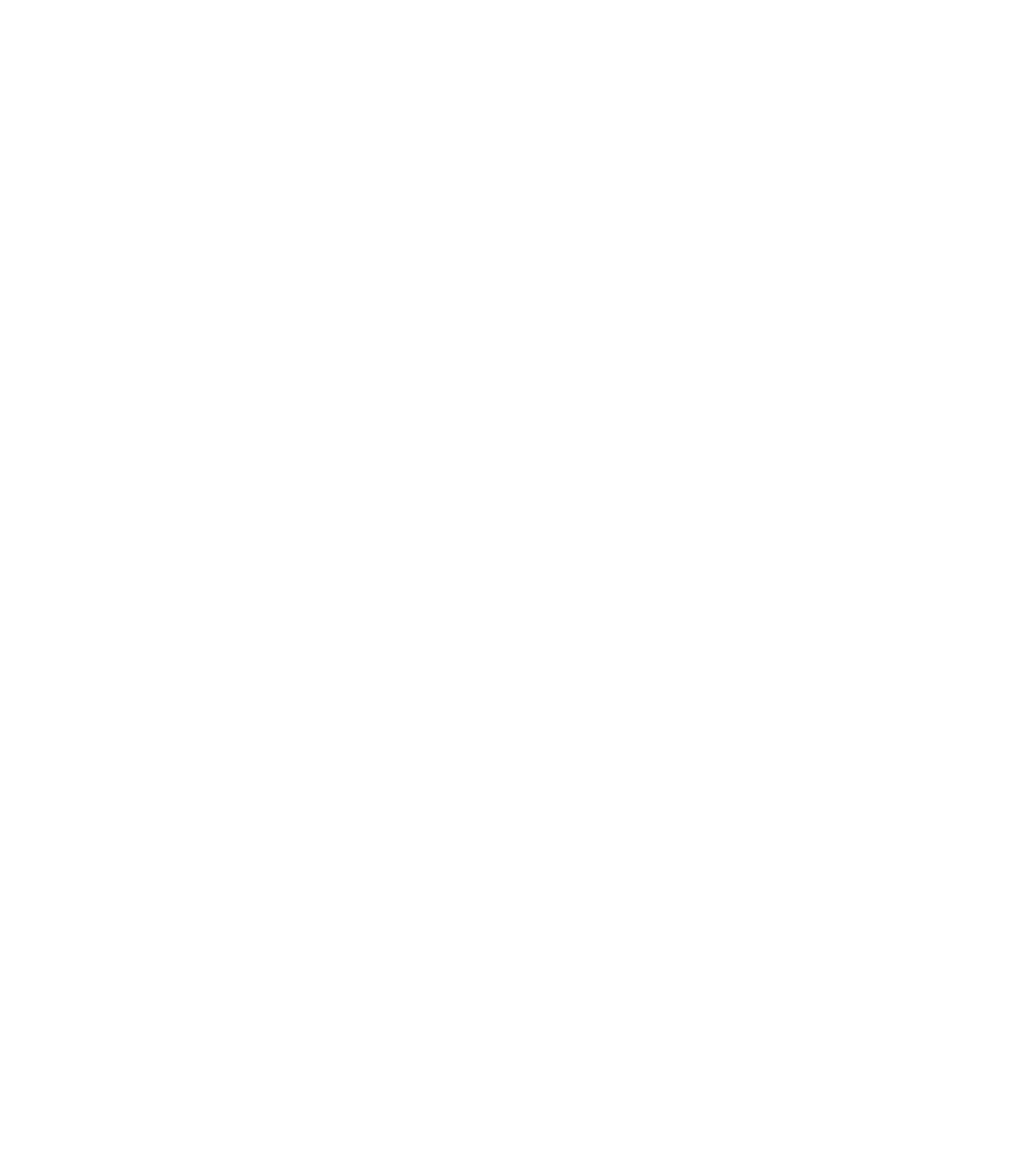
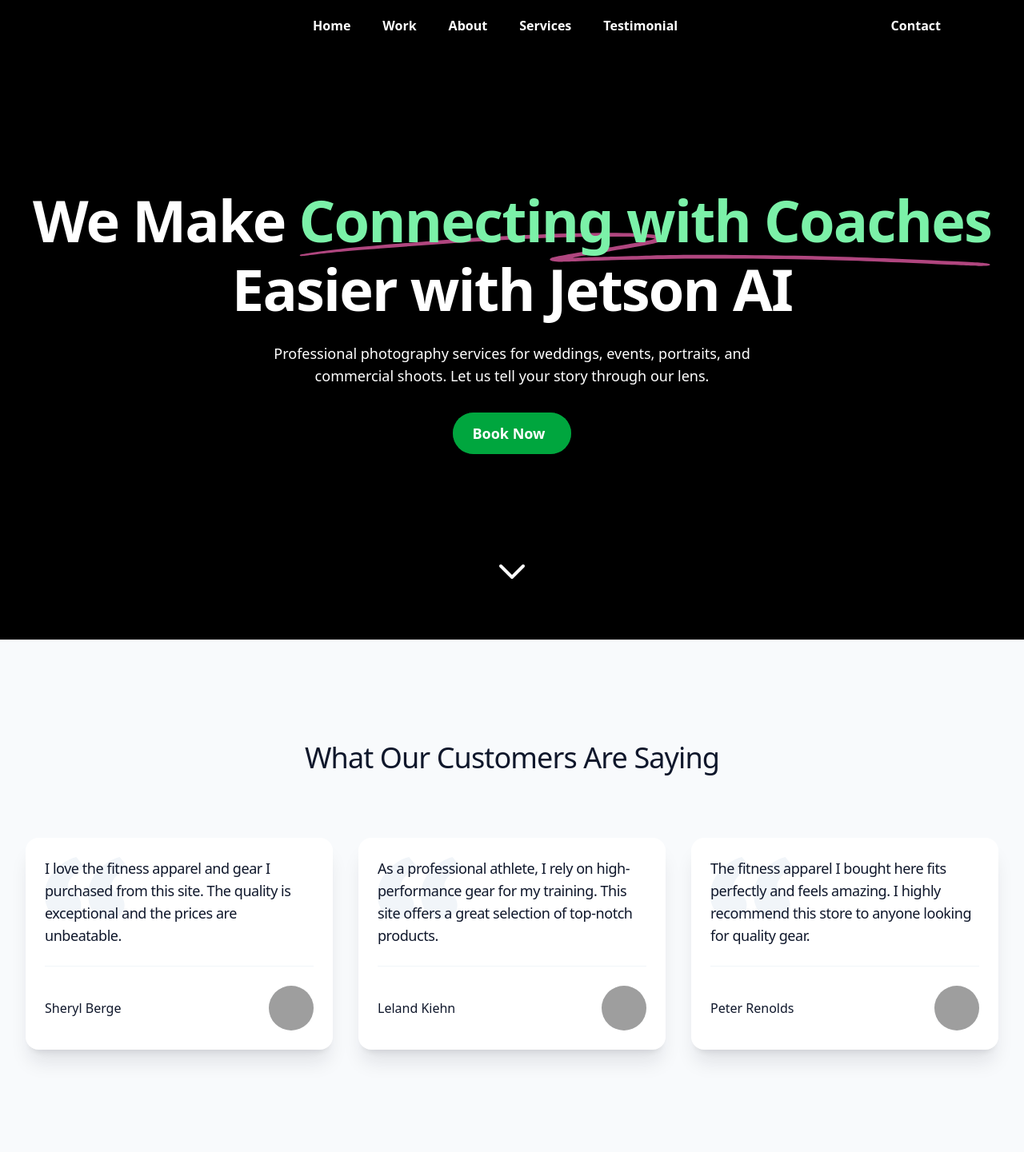
Before and after one commit to AvaisGoopy/practice_project, a PHP site: page / in a window 1280 px wide. Before the commit the page is empty. Shown: the whole page at 80% size. Before the commit the page ends 800 px from the top, so only its background shows below. Run offline with PHP 8.4, Linux system fonts and the light colour scheme; grey boxes are pictures that could not be loaded.

Commit message:
Addded Nav, hero, and testimonial sections

```diff
--- /dev/null
+++ b/components/footer.php
@@ -0,0 +1,2 @@
+</body>
+</html>
--- /dev/null
+++ b/components/header.php
@@ -0,0 +1,10 @@
+<!DOCTYPE html>
+<html lang="en">
+<head>
+    <meta charset="UTF-8">
+    <meta name="viewport" content="width=device-width, initial-scale=1.0">
+    <title>Document</title>
+    <script src="https://cdn.jsdelivr.net/npm/@tailwindcss/browser@4"></script>
+</head>
+<body>
+    <?php include 'components/nav.php'; ?>
--- /dev/null
+++ b/components/nav.php
@@ -0,0 +1,21 @@
+<navbar>
+      <div class='w-full py-3 border-b fixed z-10'>
+
+        <div class='flex justify-between px-20 items-center font-semibold'>
+          <div>
+            <h1 class="text-2xl">LOGO</h1>
+          </div>
+          <div class='flex xl:gap-10 md:gap-8 text-white  gap-2'>
+            <a href="">Home</a>
+            <a href="">Work</a>
+            <a href="">About</a>
+            <a href="">Services</a>
+            <a href="">Testimonial</a>
+          </div>
+          <div>
+            <button class='py-2 px-6 bg-black text-white rounded-3xl font-semibold'>Contact</button>
+          </div>
+        </div>
+
+      </div>
+    </navbar>
--- /dev/null
+++ b/components/testimonials.php
@@ -0,0 +1,85 @@
+<section id="testimonials" aria-label="What our customers are saying" class="bg-slate-50 py-20 sm:py-32">
+  <div class="mx-auto max-w-7xl px-4 sm:px-6 lg:px-8">
+    <div class="mx-auto max-w-2xl md:text-center">
+      <h2 class="font-display text-3xl tracking-tight text-slate-900 sm:text-4xl">What Our Customers Are Saying</h2>
+    </div>
+    <ul role="list"
+      class="mx-auto mt-16 grid max-w-2xl grid-cols-1 gap-6 sm:gap-8 lg:mt-20 lg:max-w-none lg:grid-cols-3">
+      <li>
+        <ul role="list" class="flex flex-col gap-y-6 sm:gap-y-8">
+          <li>
+            <figure class="relative rounded-2xl bg-white p-6 shadow-xl shadow-slate-900/10"><svg aria-hidden="true"
+                width="105" height="78" class="absolute left-6 top-6 fill-slate-100">
+                <path
+                  d="M25.086 77.292c-4.821 0-9.115-1.205-12.882-3.616-3.767-2.561-6.78-6.102-9.04-10.622C1.054 58.534 0 53.411 0 47.686c0-5.273.904-10.396 2.712-15.368 1.959-4.972 4.746-9.567 8.362-13.786a59.042 59.042 0 0 1 12.43-11.3C28.325 3.917 33.599 1.507 39.324 0l11.074 13.786c-6.479 2.561-11.677 5.951-15.594 10.17-3.767 4.219-5.65 7.835-5.65 10.848 0 1.356.377 2.863 1.13 4.52.904 1.507 2.637 3.089 5.198 4.746 3.767 2.41 6.328 4.972 7.684 7.684 1.507 2.561 2.26 5.5 2.26 8.814 0 5.123-1.959 9.19-5.876 12.204-3.767 3.013-8.588 4.52-14.464 4.52Zm54.24 0c-4.821 0-9.115-1.205-12.882-3.616-3.767-2.561-6.78-6.102-9.04-10.622-2.11-4.52-3.164-9.643-3.164-15.368 0-5.273.904-10.396 2.712-15.368 1.959-4.972 4.746-9.567 8.362-13.786a59.042 59.042 0 0 1 12.43-11.3C82.565 3.917 87.839 1.507 93.564 0l11.074 13.786c-6.479 2.561-11.677 5.951-15.594 10.17-3.767 4.219-5.65 7.835-5.65 10.848 0 1.356.377 2.863 1.13 4.52.904 1.507 2.637 3.089 5.198 4.746 3.767 2.41 6.328 4.972 7.684 7.684 1.507 2.561 2.26 5.5 2.26 8.814 0 5.123-1.959 9.19-5.876 12.204-3.767 3.013-8.588 4.52-14.464 4.52Z">
+                </path>
+              </svg>
+              <blockquote class="relative">
+                <p class="text-lg tracking-tight text-slate-900">I love the fitness apparel and gear I purchased from
+                  this site. The quality is exceptional and the prices are unbeatable.</p>
+              </blockquote>
+              <figcaption class="relative mt-6 flex items-center justify-between border-t border-slate-100 pt-6">
+                <div>
+                  <div class="font-display text-base text-slate-900">Sheryl Berge</div>
+                </div>
+                <div class="overflow-hidden rounded-full bg-slate-50">
+                  <img alt="" class="h-14 w-14 object-cover" style="color:transparent" src="https://randomuser.me/api/portraits/men/15.jpg">
+                </div>
+              </figcaption>
+            </figure>
+          </li>
+        </ul>
+      </li>
+      <li>
+        <ul role="list" class="flex flex-col gap-y-6 sm:gap-y-8">
+          <li>
+            <figure class="relative rounded-2xl bg-white p-6 shadow-xl shadow-slate-900/10"><svg aria-hidden="true"
+                width="105" height="78" class="absolute left-6 top-6 fill-slate-100">
+                <path
+                  d="M25.086 77.292c-4.821 0-9.115-1.205-12.882-3.616-3.767-2.561-6.78-6.102-9.04-10.622C1.054 58.534 0 53.411 0 47.686c0-5.273.904-10.396 2.712-15.368 1.959-4.972 4.746-9.567 8.362-13.786a59.042 59.042 0 0 1 12.43-11.3C28.325 3.917 33.599 1.507 39.324 0l11.074 13.786c-6.479 2.561-11.677 5.951-15.594 10.17-3.767 4.219-5.65 7.835-5.65 10.848 0 1.356.377 2.863 1.13 4.52.904 1.507 2.637 3.089 5.198 4.746 3.767 2.41 6.328 4.972 7.684 7.684 1.507 2.561 2.26 5.5 2.26 8.814 0 5.123-1.959 9.19-5.876 12.204-3.767 3.013-8.588 4.52-14.464 4.52Zm54.24 0c-4.821 0-9.115-1.205-12.882-3.616-3.767-2.561-6.78-6.102-9.04-10.622-2.11-4.52-3.164-9.643-3.164-15.368 0-5.273.904-10.396 2.712-15.368 1.959-4.972 4.746-9.567 8.362-13.786a59.042 59.042 0 0 1 12.43-11.3C82.565 3.917 87.839 1.507 93.564 0l11.074 13.786c-6.479 2.561-11.677 5.951-15.594 10.17-3.767 4.219-5.65 7.835-5.65 10.848 0 1.356.377 2.863 1.13 4.52.904 1.507 2.637 3.089 5.198 4.746 3.767 2.41 6.328 4.972 7.684 7.684 1.507 2.561 2.26 5.5 2.26 8.814 0 5.123-1.959 9.19-5.876 12.204-3.767 3.013-8.588 4.52-14.464 4.52Z">
+                </path>
+              </svg>
+              <blockquote class="relative">
+                <p class="text-lg tracking-tight text-slate-900">As a professional athlete, I rely on high-performance
+                  gear for my training. This site offers a great selection of top-notch products.</p>
+              </blockquote>
+              <figcaption class="relative mt-6 flex items-center justify-between border-t border-slate-100 pt-6">
+                <div>
+                  <div class="font-display text-base text-slate-900">Leland Kiehn</div>
+                </div>
+                <div class="overflow-hidden rounded-full bg-slate-50">
+                  <img alt="" class="h-14 w-14 object-cover" style="color:transparent" src="https://randomuser.me/api/portraits/women/15.jpg">
+                </div>
+              </figcaption>
+            </figure>
+          </li>
+        </ul>
+      </li>
+      <li>
+        <ul role="list" class="flex flex-col gap-y-6 sm:gap-y-8">
+          <li>
+            <figure class="relative rounded-2xl bg-white p-6 shadow-xl shadow-slate-900/10"><svg aria-hidden="true"
+                width="105" height="78" class="absolute left-6 top-6 fill-slate-100">
+                <path
+                  d="M25.086 77.292c-4.821 0-9.115-1.205-12.882-3.616-3.767-2.561-6.78-6.102-9.04-10.622C1.054 58.534 0 53.411 0 47.686c0-5.273.904-10.396 2.712-15.368 1.959-4.972 4.746-9.567 8.362-13.786a59.042 59.042 0 0 1 12.43-11.3C28.325 3.917 33.599 1.507 39.324 0l11.074 13.786c-6.479 2.561-11.677 5.951-15.594 10.17-3.767 4.219-5.65 7.835-5.65 10.848 0 1.356.377 2.863 1.13 4.52.904 1.507 2.637 3.089 5.198 4.746 3.767 2.41 6.328 4.972 7.684 7.684 1.507 2.561 2.26 5.5 2.26 8.814 0 5.123-1.959 9.19-5.876 12.204-3.767 3.013-8.588 4.52-14.464 4.52Zm54.24 0c-4.821 0-9.115-1.205-12.882-3.616-3.767-2.561-6.78-6.102-9.04-10.622-2.11-4.52-3.164-9.643-3.164-15.368 0-5.273.904-10.396 2.712-15.368 1.959-4.972 4.746-9.567 8.362-13.786a59.042 59.042 0 0 1 12.43-11.3C82.565 3.917 87.839 1.507 93.564 0l11.074 13.786c-6.479 2.561-11.677 5.951-15.594 10.17-3.767 4.219-5.65 7.835-5.65 10.848 0 1.356.377 2.863 1.13 4.52.904 1.507 2.637 3.089 5.198 4.746 3.767 2.41 6.328 4.972 7.684 7.684 1.507 2.561 2.26 5.5 2.26 8.814 0 5.123-1.959 9.19-5.876 12.204-3.767 3.013-8.588 4.52-14.464 4.52Z">
+                </path>
+              </svg>
+              <blockquote class="relative">
+                <p class="text-lg tracking-tight text-slate-900">The fitness apparel I bought here fits perfectly and
+                  feels amazing. I highly recommend this store to anyone looking for quality gear.</p>
+              </blockquote>
+              <figcaption class="relative mt-6 flex items-center justify-between border-t border-slate-100 pt-6">
+                <div>
+                  <div class="font-display text-base text-slate-900">Peter Renolds</div>
+                </div>
+                <div class="overflow-hidden rounded-full bg-slate-50">
+                  <img alt="" class="h-14 w-14 object-cover" style="color:transparent" src="https://randomuser.me/api/portraits/men/10.jpg">
+                </div>
+              </figcaption>
+            </figure>
+          </li>
+        </ul>
+      </li>
+    </ul>
+  </div>
+</section>
--- a/index.php
+++ b/index.php
@@ -1,11 +1,47 @@
-<!DOCTYPE html>
-<html lang="en">
-<head>
-    <meta charset="UTF-8">
-    <meta name="viewport" content="width=device-width, initial-scale=1.0">
-    <title>Document</title>
-</head>
-<body>
+<?php
+include 'components/header.php';
+?>
 
-</body>
-</html>
+<!-- Middle Section -->
+<section class="w-full flex items-center justify-center min-h-screen overflow-hidden bg-gradient-to-b from-[#10111D] to-green-300">
+  <!-- Overlay for better text visibility -->
+  <div class="absolute inset-0 bg-black bg-opacity-50"></div>
+
+  <!-- Content -->
+  <div class="relative z-10 container mx-auto px-4 text-center text-white">
+    <h1 class="mb-6 text-4xl font-bold tracking-tight sm:text-5xl md:text-6xl lg:text-7xl" style="line-height: 1.2">
+      We Make <span class="relative whitespace-nowrap text-green-300 dark:text-green-400">
+        <svg aria-hidden="true" viewBox="0 0 418 42" class="absolute top-2/3 left-0 h-[0.58em] w-full fill-pink-400/70 dark:fill-pink-300/60" preserveAspectRatio="none">
+          <path d="M203.371.916c-26.013-2.078-76.686 1.963-124.73 9.946L67.3 12.749C35.421 18.062 18.2 21.766 6.004 25.934 1.244 27.561.828 27.778.874 28.61c.07 1.214.828 1.121 9.595-1.176 9.072-2.377 17.15-3.92 39.246-7.496C123.565 7.986 157.869 4.492 195.942 5.046c7.461.108 19.25 1.696 19.17 2.582-.107 1.183-7.874 4.31-25.75 10.366-21.992 7.45-35.43 12.534-36.701 13.884-2.173 2.308-.202 4.407 4.442 4.734 2.654.187 3.263.157 15.593-.780 35.401-2.686 57.944-3.488 88.365-3.143 46.327.526 75.721 2.23 130.788 7.584 19.787 1.924 20.814 1.98 24.557 1.332l.066-.011c1.201-.203 1.53-1.825.399-2.335-2.911-1.31-4.893-1.604-22.048-3.261-57.509-5.556-87.871-7.36-132.059-7.842-23.239-.254-33.617-.116-50.627.674-11.629.540-42.371 2.494-46.696 2.967-2.359.259 8.133-3.625 26.504-9.810 23.239-7.825 27.934-10.149 28.304-14.005 .417-4.348-3.529-6-16.878-7.066Z"></path>
+        </svg>
+        <span class="relative ">Connecting with Coaches</span>
+      </span> Easier with Jetson AI
+    </h1>
+    <p class="mx-auto mb-8 max-w-2xl text-lg">
+      Professional photography services for weddings, events, portraits, and commercial shoots. Let us tell your story through our lens.
+    </p>
+
+    <!-- CTA Button -->
+    <div class="flex justify-center items-center mt-8" data-aos="fade-up" data-aos-delay="400">
+      <a href="#pricing" rel="noopener noreferrer"
+        class="relative flex items-center justify-center px-6 py-3 bg-green-600 hover:bg-green-700 text-white text-lg font-semibold rounded-full shadow-lg transform hover:scale-105 transition-transform duration-200">
+        <span class="absolute inset-0 rounded-full bg-green-600 opacity-50 animate-pulse"></span>
+        <span class="relative z-10 pr-2">Book Now</span>
+      </a>
+    </div>
+  </div>
+
+  <!-- Scroll Down Icon -->
+  <div class="absolute sm:bottom-14 bottom-10 left-1/2 transform -translate-x-1/2 animate-bounce">
+    <a href="#about" class="cursor-pointer">
+      <svg xmlns="http://www.w3.org/2000/svg" class="h-12 w-12 text-white" fill="none" stroke="currentColor" viewBox="0 0 24 24" stroke-width="2">
+        <path stroke-linecap="round" stroke-linejoin="round" d="M19 9l-7 7-7-7" />
+      </svg>
+    </a>
+  </div>
+</section>
+
+<?php
+include 'components/testimonials.php';
+include 'components/footer.php';
+?>
```
